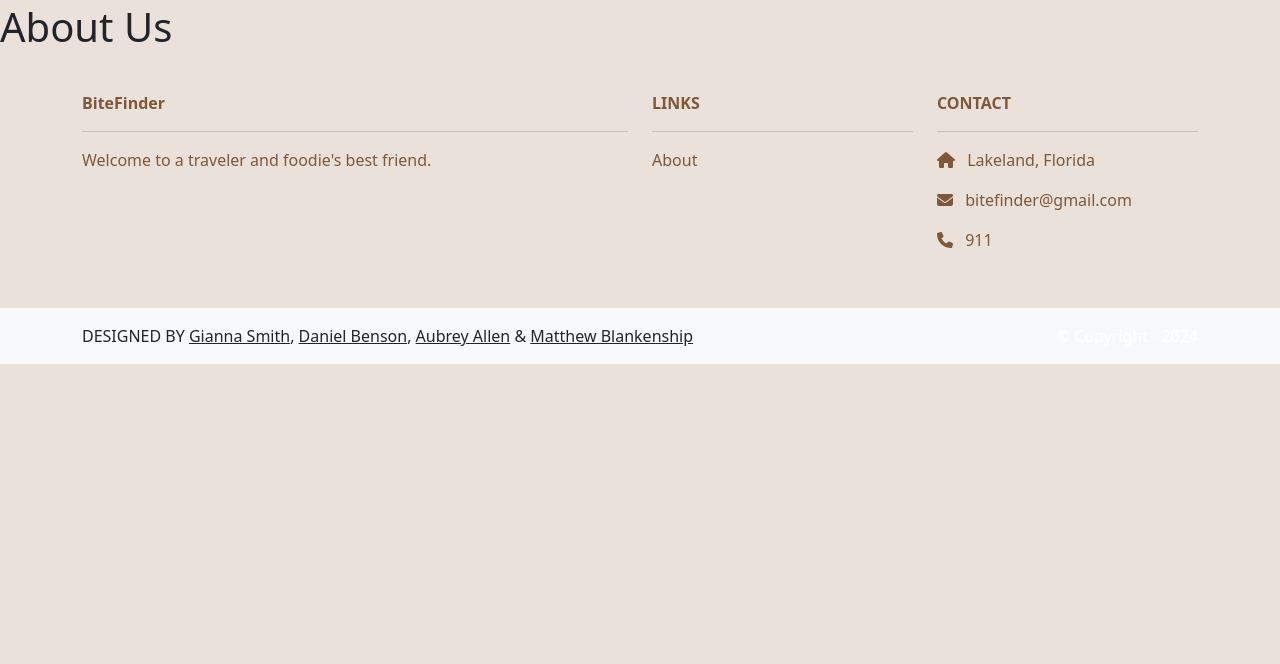
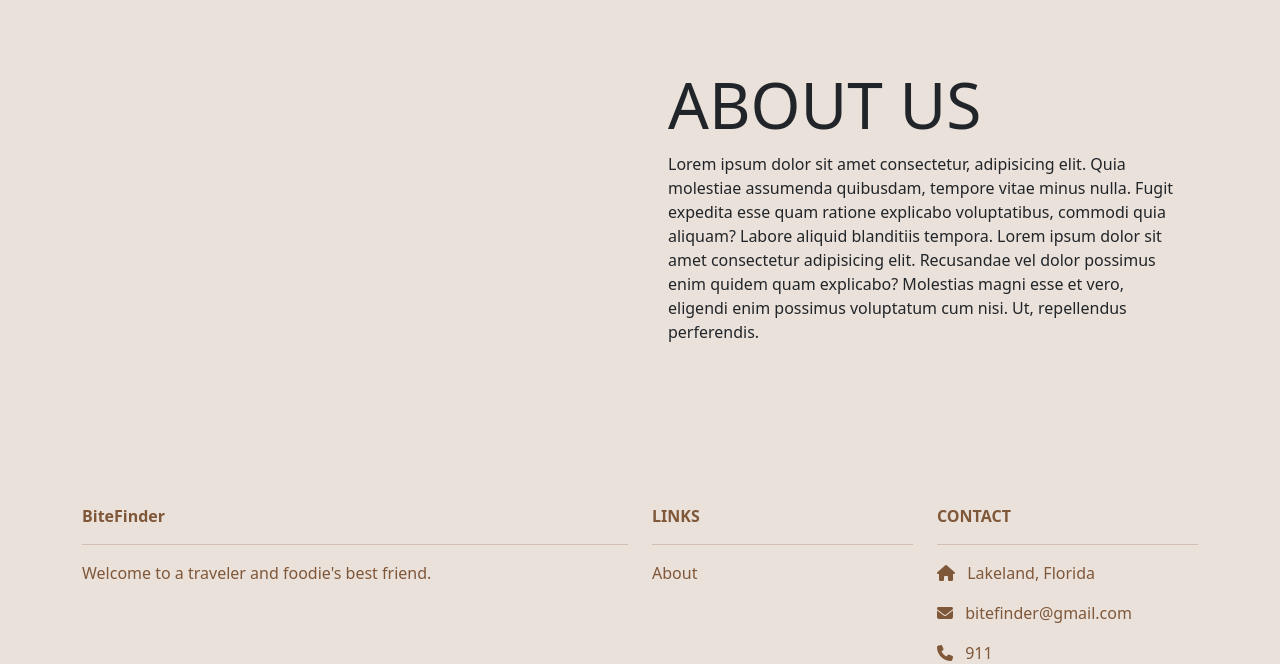
Before and after one commit to aallen764/Restaurant-Software, a Django app: page /about/ in a window 1280 px wide. Shown: the part 69-733 px from the top of the page. Before the commit the page ends 433 px from the top, so only its background shows below. Run offline with Django 5.2, Linux system fonts and the light colour scheme; some libraries are stand-ins or nearby versions.

Commit message:
needs to be fixed

```diff
--- a/about/templates/about/index.html
+++ b/about/templates/about/index.html
@@ -1,8 +1,20 @@
 {% extends 'base.html' %}
 {% block content %}
 
-<div>
-    <h1 class="secondary">About Us</h1>
-</div>
+<div class="container mt-5 mb-5 pb-5">
+    <div class="row">
+      <div class="col-6">
+        <div class="p-3">
+
+        </div>
+      </div>
+      <div class="col-6">
+        <div class="p-3">
+          <h5 class="display-3">ABOUT US</h5>
+          <p>Lorem ipsum dolor sit amet consectetur, adipisicing elit. Quia molestiae assumenda quibusdam, tempore vitae minus nulla. Fugit expedita esse quam ratione explicabo voluptatibus, commodi quia aliquam? Labore aliquid blanditiis tempora. Lorem ipsum dolor sit amet consectetur adipisicing elit. Recusandae vel dolor possimus enim quidem quam explicabo? Molestias magni esse et vero, eligendi enim possimus voluptatum cum nisi. Ut, repellendus perferendis.</p>
+        </div>
+      </div>
+    </div>
+  </div>
 
 {% endblock content %}
```
